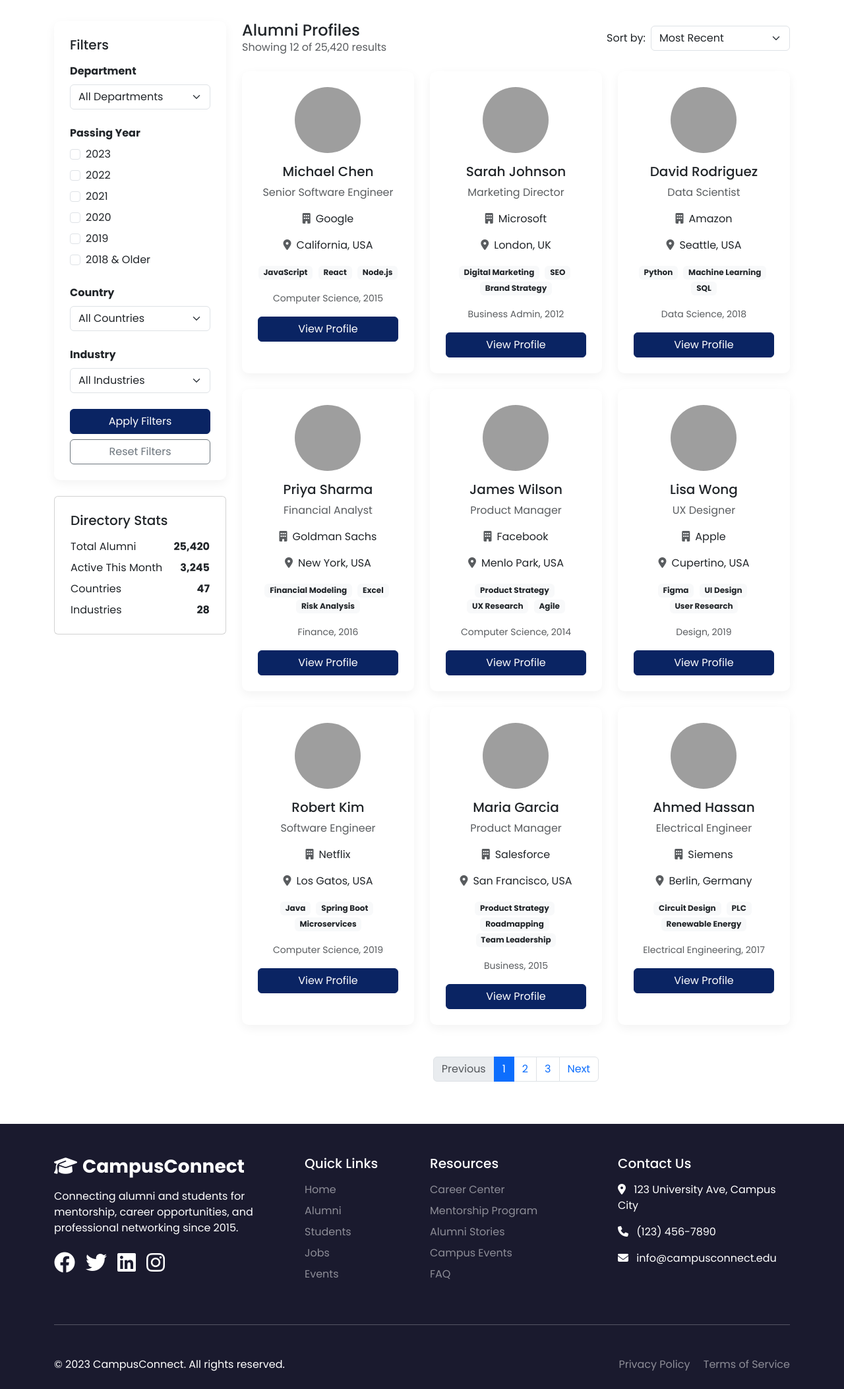
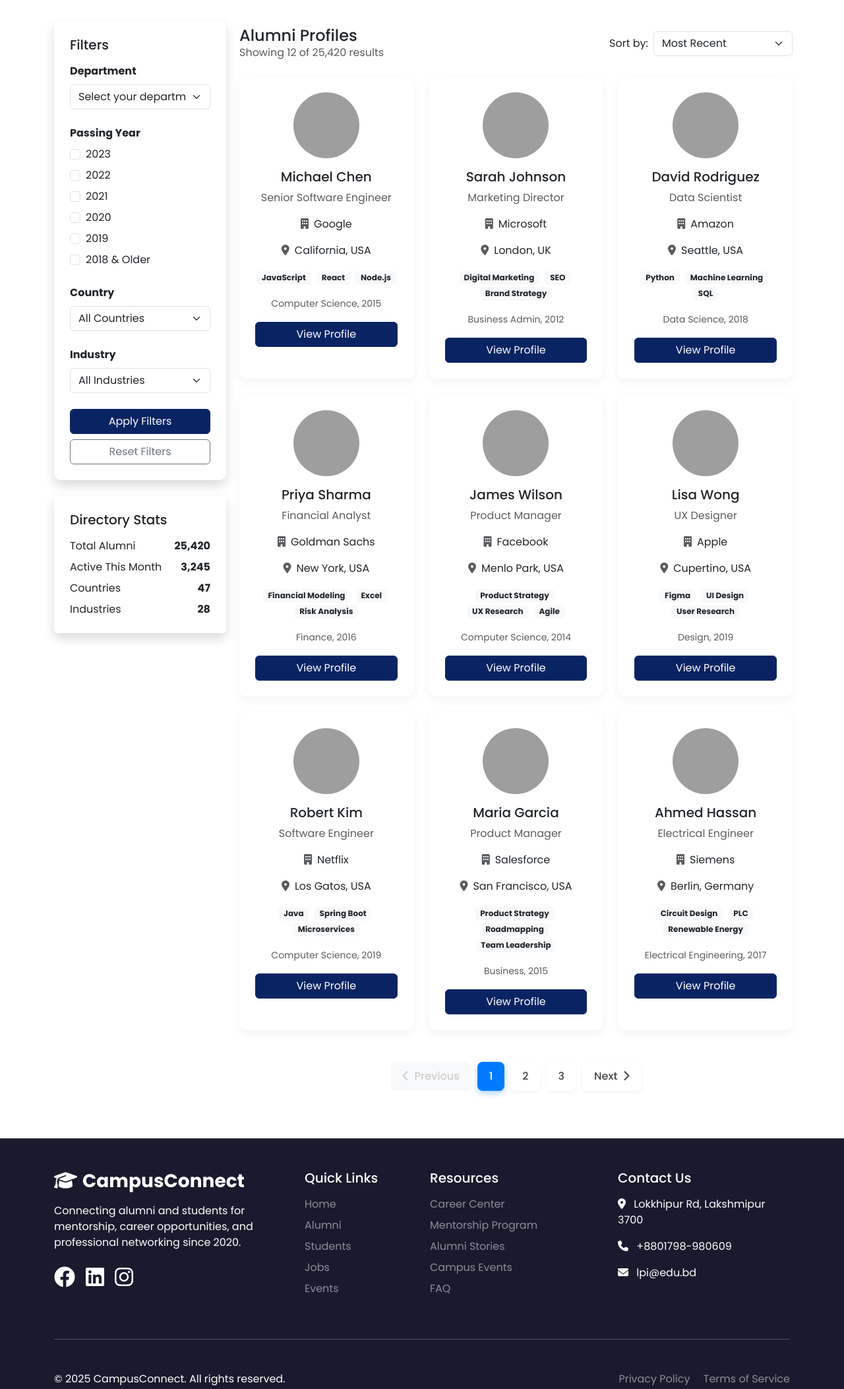
Before and after one commit to engineersohag/CampusConnect-Front-end, a plain HTML site: page alumni-directory.html in a window 1280 px wide. Shown: the part 420-2526 px from the top of the page at 66% size. Drawn offline with nearby package versions, Linux system fonts and the light colour scheme; grey boxes are pictures that could not be loaded.

Commit message:
Alumni Directory done

```diff
--- a/alumni-directory.html
+++ b/alumni-directory.html
@@ -4,6 +4,7 @@
     <meta charset="UTF-8">
     <meta name="viewport" content="width=device-width, initial-scale=1.0">
     <title>Alumni Directory - CampusConnect</title>
+    <link rel="icon" href="assets/images/fav.png">
 
     <!-- Bootstrap 5 CSS -->
     <link href="https://cdn.jsdelivr.net/npm/bootstrap@5.3.0-alpha1/dist/css/bootstrap.min.css" rel="stylesheet">
@@ -13,56 +14,7 @@
 
     <!-- Google Fonts -->
     <link href="https://fonts.googleapis.com/css2?family=Poppins:wght@300;400;500;600;700&display=swap" rel="stylesheet">
-
-    <style>
-        :root {
-            --primary-color: #0a2463;
-            --accent-color: #2ec4b6;
-        }
-
-        body {
-            font-family: 'Poppins', sans-serif;
-        }
-
-        .navbar-brand {
-            font-weight: 700;
-            color: var(--primary-color) !important;
-        }
-
-        .btn-primary {
-            background-color: var(--primary-color);
-            border-color: var(--primary-color);
-        }
-
-        .alumni-card {
-            border: none;
-            border-radius: 10px;
-            box-shadow: 0 5px 15px rgba(0,0,0,0.05);
-            transition: transform 0.3s;
-        }
-
-        .alumni-card:hover {
-            transform: translateY(-5px);
-        }
-
-        .filter-card {
-            border: none;
-            border-radius: 10px;
-            box-shadow: 0 5px 15px rgba(0,0,0,0.05);
-        }
-
-        footer {
-            background-color: #1a1a2e;
-        }
-
-        .page-header {
-            background: linear-gradient(rgba(10, 36, 99, 0.9), rgba(10, 36, 99, 0.8)), url('https://images.unsplash.com/photo-1523580494863-6f3031224c94?ixlib=rb-4.0.3&ixid=M3wxMjA3fDB8MHxwaG90by1wYWdlfHx8fGVufDB8fHx8fA%3D%3D&auto=format&fit=crop&w=1470&q=80');
-            background-size: cover;
-            background-position: center;
-            color: white;
-            padding: 80px 0;
-        }
-    </style>
+    <link rel="stylesheet" href="assets/css/style.css">
 </head>
 <body>
     <!-- Navigation Bar -->
@@ -130,20 +82,19 @@
             <div class="row">
                 <!-- Filters Sidebar -->
                 <div class="col-lg-3 mb-4">
-                    <div class="filter-card card p-4 mb-4">
+                    <div class="filter-card shadow card p-4 mb-4">
                         <h5 class="mb-3">Filters</h5>
 
                         <!-- Department Filter -->
                         <div class="mb-4">
                             <label class="form-label fw-bold">Department</label>
                             <select class="form-select">
-                                <option value="">All Departments</option>
-                                <option value="cs">Computer Science</option>
-                                <option value="business">Business Administration</option>
-                                <option value="ee">Electrical Engineering</option>
-                                <option value="me">Mechanical Engineering</option>
-                                <option value="civil">Civil Engineering</option>
-                                <option value="bio">Biology</option>
+                                <option value="">Select your department</option>
+                                <option value="CST">Computer Science and Technology</option>
+                                <option value="CT">Civil Technology</option>
+                                <option value="ET">Electrical Technology</option>
+                                <option value="ENT">Electronics Technology</option>
+                                <option value="AT">Architecture Technology</option>
                             </select>
                         </div>
 
@@ -210,7 +161,7 @@
                     </div>
 
                     <!-- Stats Card -->
-                    <div class="card p-4">
+                    <div class="card shadow border-0 p-4">
                         <h5 class="mb-3">Directory Stats</h5>
                         <div class="d-flex mb-2">
                             <div class="flex-grow-1">Total Alumni</div>
@@ -232,7 +183,7 @@
                 </div>
 
                 <!-- Alumni Listing -->
-                <div class="col-lg-9">
+                <div class="col-lg-9 p-2">
                     <!-- Results Header -->
                     <div class="d-flex justify-content-between align-items-center mb-4">
                         <div>
@@ -434,16 +385,20 @@
                     </div>
 
                     <!-- Pagination -->
-                    <nav class="mt-5">
-                        <ul class="pagination justify-content-center">
+                    <nav aria-label="Page navigation" class="mt-5">
+                        <ul class="pagination pagination-modern justify-content-center">
                             <li class="page-item disabled">
-                                <a class="page-link" href="#" tabindex="-1">Previous</a>
+                                <a class="page-link" href="#" tabindex="-1">
+                                    <i class="fas fa-chevron-left"></i> <span class="ms-1 d-none d-sm-inline">Previous</span>
+                                </a>
                             </li>
                             <li class="page-item active"><a class="page-link" href="#">1</a></li>
                             <li class="page-item"><a class="page-link" href="#">2</a></li>
                             <li class="page-item"><a class="page-link" href="#">3</a></li>
                             <li class="page-item">
-                                <a class="page-link" href="#">Next</a>
+                                <a class="page-link" href="#">
+                                    <span class="me-1 d-none d-sm-inline">Next</span> <i class="fas fa-chevron-right"></i>
+                                </a>
                             </li>
                         </ul>
                     </nav>
@@ -452,7 +407,7 @@
         </div>
     </section>
 
-    <!-- Footer (Same as index.html) -->
+    <!-- Footer -->
     <footer class="text-white py-5">
         <div class="container">
             <div class="row">
@@ -460,10 +415,9 @@
                     <h3 class="fw-bold mb-3">
                         <i class="fas fa-graduation-cap me-2"></i>CampusConnect
                     </h3>
-                    <p class="mb-4">Connecting alumni and students for mentorship, career opportunities, and professional networking since 2015.</p>
+                    <p class="mb-4">Connecting alumni and students for mentorship, career opportunities, and professional networking since 2020.</p>
                     <div class="d-flex">
                         <a href="#" class="text-white me-3"><i class="fab fa-facebook fa-2x"></i></a>
-                        <a href="#" class="text-white me-3"><i class="fab fa-twitter fa-2x"></i></a>
                         <a href="#" class="text-white me-3"><i class="fab fa-linkedin fa-2x"></i></a>
                         <a href="#" class="text-white"><i class="fab fa-instagram fa-2x"></i></a>
                     </div>
@@ -496,15 +450,15 @@
                     <ul class="list-unstyled">
                         <li class="mb-3">
                             <i class="fas fa-map-marker-alt me-2"></i>
-                            123 University Ave, Campus City
+                            Lokkhipur Rd, Lakshmipur 3700
                         </li>
                         <li class="mb-3">
                             <i class="fas fa-phone me-2"></i>
-                            (123) 456-7890
+                            +8801798-980609
                         </li>
                         <li class="mb-3">
                             <i class="fas fa-envelope me-2"></i>
-                            info@campusconnect.edu
+                            lpi@edu.bd
                         </li>
                     </ul>
                 </div>
@@ -514,7 +468,10 @@
 
             <div class="row">
                 <div class="col-md-6 text-center text-md-start">
-                    <p class="mb-0">&copy; 2023 CampusConnect. All rights reserved.</p>
+                   <p class="mb-0">&copy; <span id="currentYear"></span> CampusConnect. All rights reserved.</p>
+                   <script>
+                        document.getElementById("currentYear").textContent = new Date().getFullYear();
+                    </script>
                 </div>
                 <div class="col-md-6 text-center text-md-end">
                     <a href="#" class="text-white-50 text-decoration-none me-3">Privacy Policy</a>
--- a/assets/css/style.css
+++ b/assets/css/style.css
@@ -87,3 +87,54 @@ footer {
         padding: 60px 0;
     }
 }
+
+input::placeholder{
+    font-size: 14px !important;
+}
+
+.filter-card {
+    border: none;
+    border-radius: 10px;
+    box-shadow: 0 5px 15px rgba(0,0,0,0.05);
+}
+.page-header {
+    background: linear-gradient(rgba(10, 36, 99, 0.9), rgba(10, 36, 99, 0.8)), url('https://images.unsplash.com/photo-1523580494863-6f3031224c94?ixlib=rb-4.0.3&ixid=M3wxMjA3fDB8MHxwaG90by1wYWdlfHx8fGVufDB8fHx8fA%3D%3D&auto=format&fit=crop&w=1470&q=80');
+    background-size: cover;
+    background-position: center;
+    color: white;
+    padding: 80px 0;
+}
+
+.pagination-modern .page-item {
+    margin: 0 5px;
+}
+
+.pagination-modern .page-link {
+    border: none;
+    border-radius: 8px !important;
+    color: #444;
+    padding: 10px 18px;
+    font-weight: 500;
+    transition: all 0.3s ease;
+    box-shadow: 0 2px 5px rgba(0,0,0,0.05);
+    background-color: #fff;
+}
+
+.pagination-modern .page-link:hover {
+    background-color: #007bff;
+    color: #fff;
+    transform: translateY(-2px);
+    box-shadow: 0 4px 10px rgba(0,123,255,0.2);
+}
+
+.pagination-modern .page-item.active .page-link {
+    background-color: #007bff;
+    color: #fff;
+    box-shadow: 0 4px 10px rgba(0,123,255,0.3);
+}
+
+.pagination-modern .page-item.disabled .page-link {
+    background-color: #f8f9fa;
+    color: #ccc;
+    box-shadow: none;
+}
```
Also changed, not shown: index.html (+5 -7 lines).
